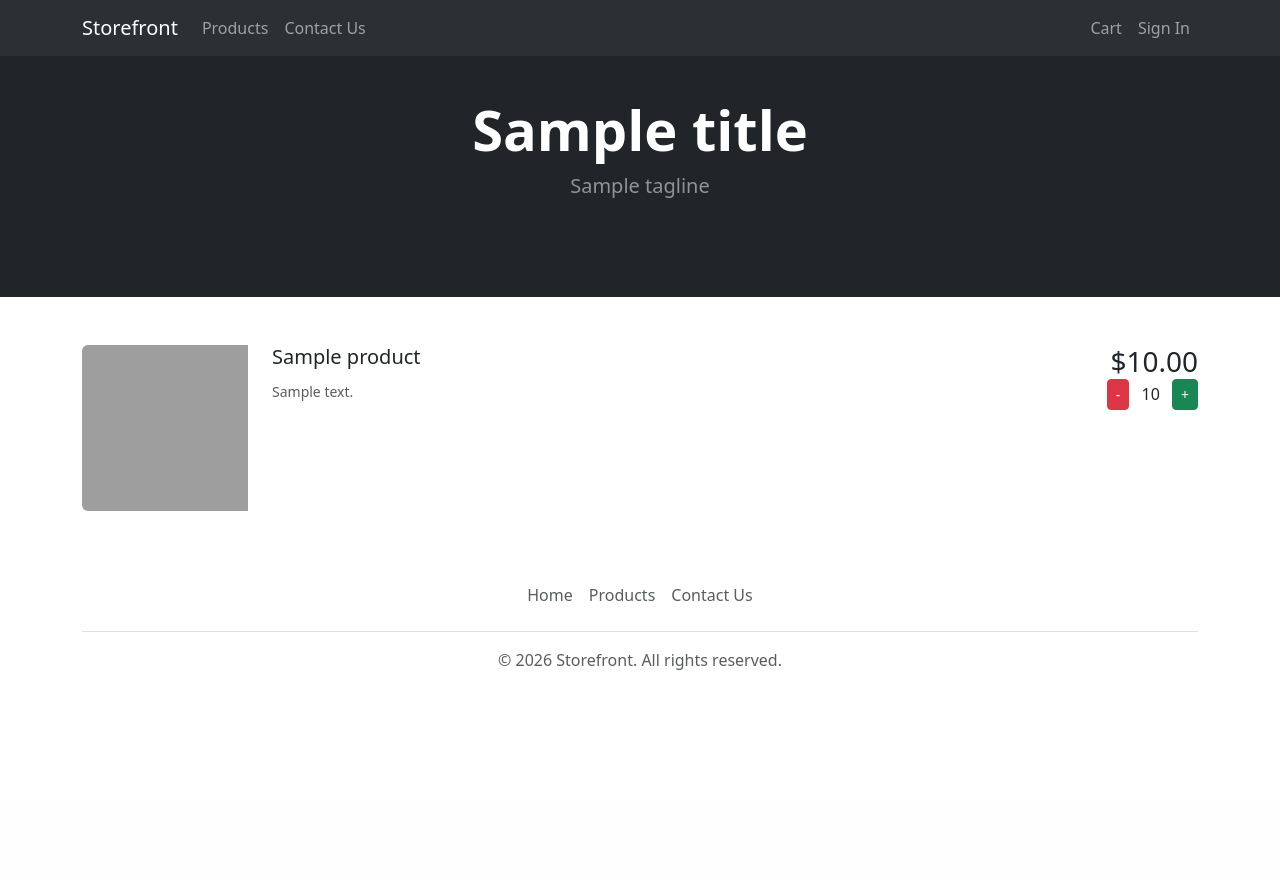
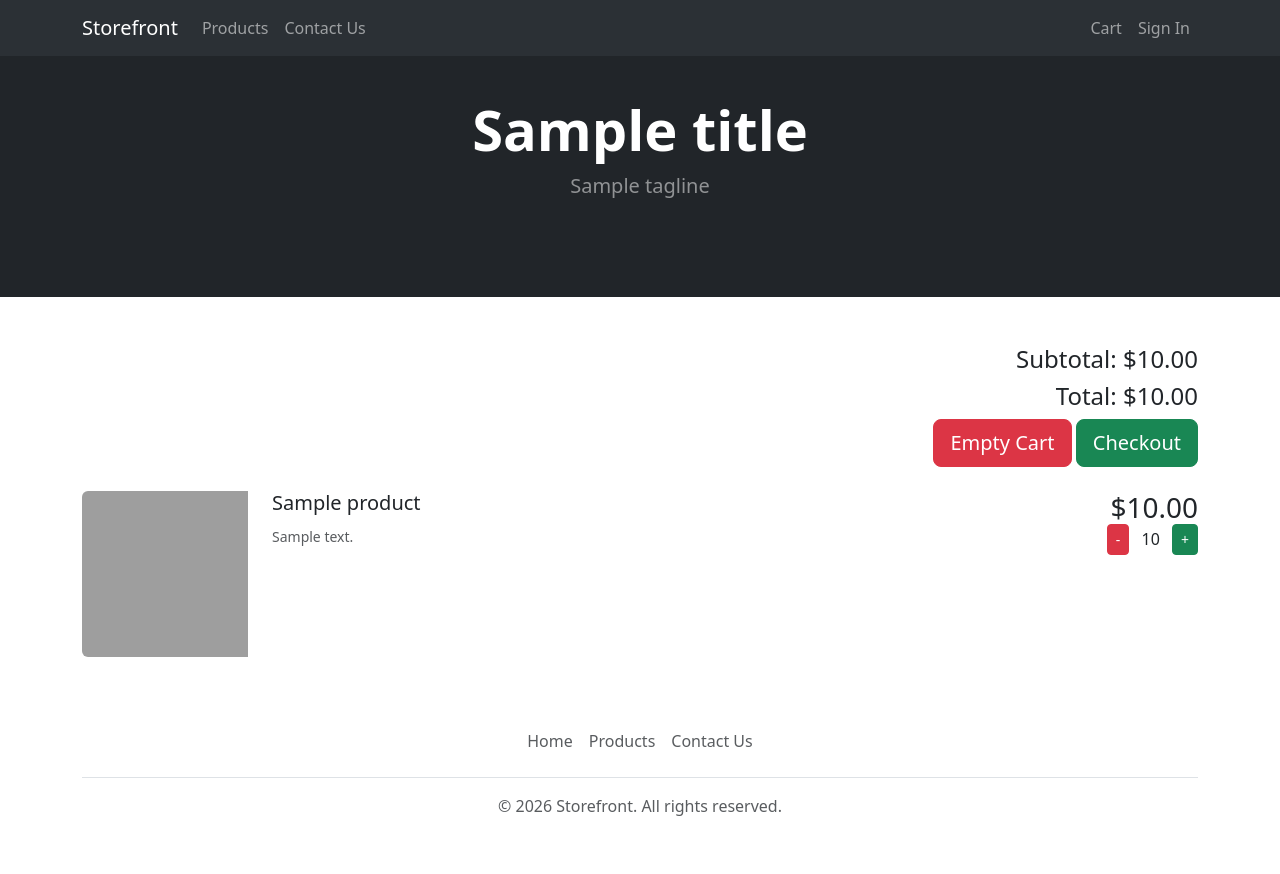
Before and after one commit to roshansaganti/django-storefront, a Django app: template store/templates/cart.html in a window 1280 px wide. Before the commit the page ends 670 px from the top, so only its background shows below. Run offline with Django 4.2, Linux system fonts and the light colour scheme; tables that the repository leaves empty hold one stand-in row (values such as "Sample post"); the template is opened without the code that fills it: values that come from a table or form of the project are taken from there, most other values are stand-ins (such as "Sample title", 1, 10 or a date in 2020); some libraries are stand-ins or nearby versions; grey boxes are pictures that could not be loaded.

Commit message:
Add totals and cart buttons

```diff
--- a/store/templates/cart.html
+++ b/store/templates/cart.html
@@ -8,6 +8,30 @@
         {% include 'includes/jumbotron.html' %}
 
         <div class="container mt-5">
+            <!-- Subtotal -->
+            <div class="row">
+                <div class="col text-end">
+                    <h4>Subtotal: ${{ subtotal|floatformat:2 }}</h4>
+                </div>
+            </div>
+
+            <!-- Total -->
+            <div class="row">
+                <div class="col text-end">
+                    <h4>Total: ${{ total|floatformat:2 }}</h4>
+                </div>
+            </div>
+
+            <!-- Checkout -->
+            <div class="row">
+                <div class="col text-end">
+                    <a href="#" class="btn btn-lg btn-danger">Empty Cart</a>
+                    <a href="#" class="btn btn-lg btn-success">Checkout</a>
+                </div>
+            </div>
+
+            <br>
+
             {% for item in items %}
             <div class="row ">
                 <div class="col-md-2">
```
